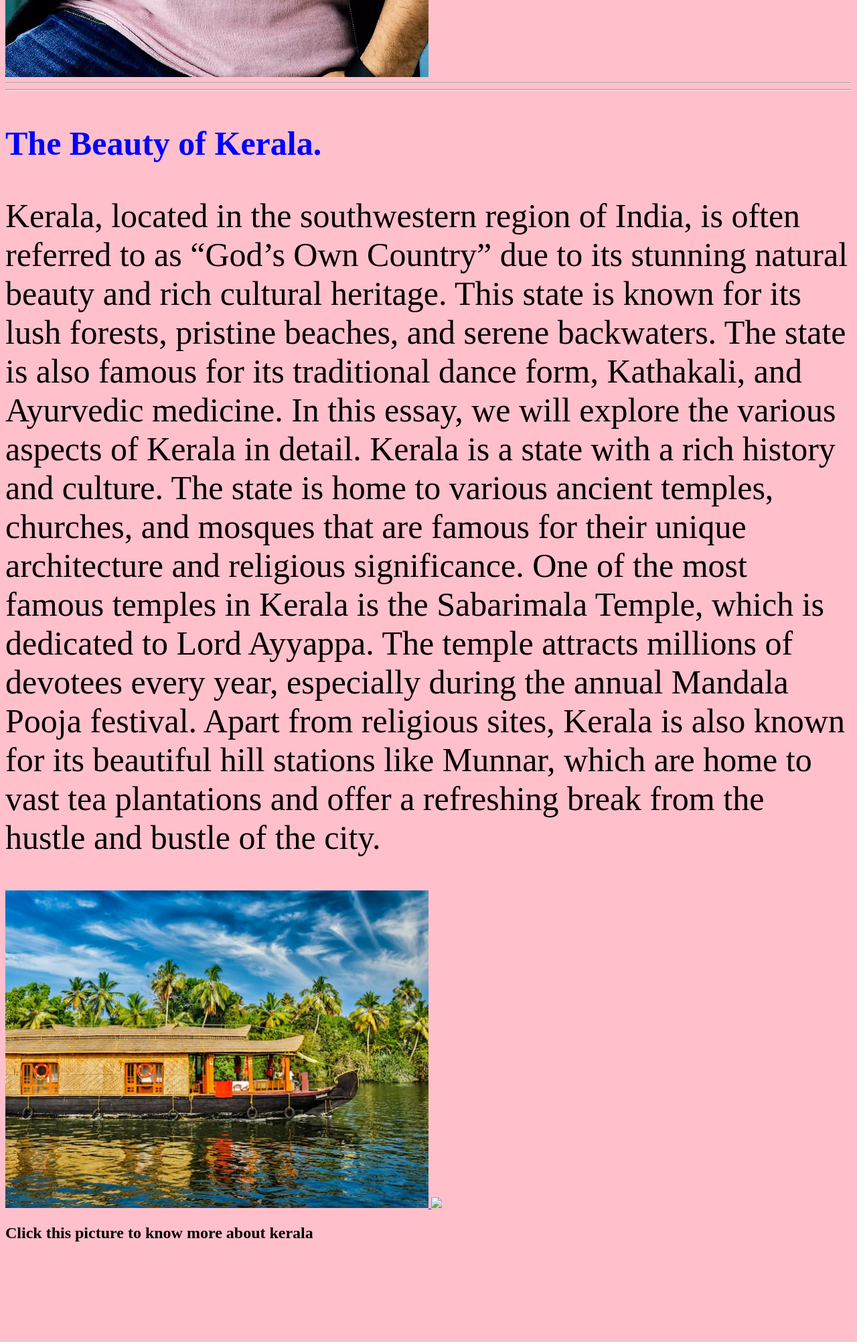
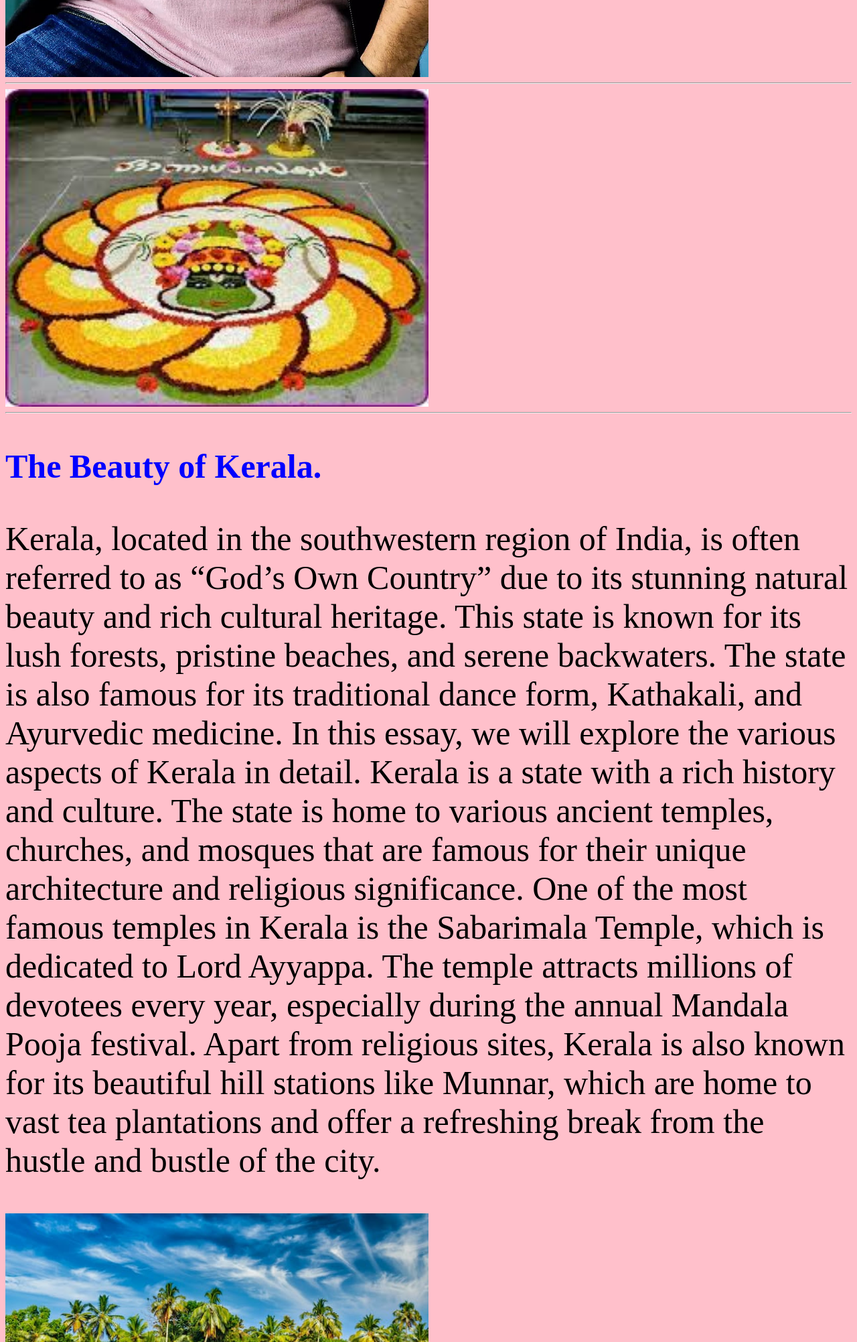
Before and after one commit to donkanadeexitha/s, a plain HTML site: page index.html in a window 1280 px wide. Shown: the part 1600-3603 px from the top of the page at 67% size. Before the commit the page ends 3474 px from the top, so only its background shows below. Drawn offline with Linux system fonts and the light colour scheme.

Commit message:
added image

```diff
--- a/index.html
+++ b/index.html
@@ -8,6 +8,7 @@
 YOUNG TIGER NTR </h2>
 <img width="50%" src="jr ntr.jpg">
 <hr>
+<img width="50%" src="image.jpg">
 <hr>
 <h3 style="color:blue;font-size:50px;font-family:italic;">
 The Beauty of Kerala.</h3>
@@ -15,7 +16,6 @@ The Beauty of Kerala.</h3>
 
 Kerala is a state with a rich history and culture. The state is home to various ancient temples, churches, and mosques that are famous for their unique architecture and religious significance. One of the most famous temples in Kerala is the Sabarimala Temple, which is dedicated to Lord Ayyappa. The temple attracts millions of devotees every year, especially during the annual Mandala Pooja festival. Apart from religious sites, Kerala is also known for its beautiful hill stations like Munnar, which are home to vast tea plantations and offer a refreshing break from the hustle and bustle of the city. </p>
 <a href="https://youtu.be/eiGdsH1g20k?si=4C2pQ1v0NrX5AJtW"><img width="50%" src="kerala.jpg">
-<img src="80%" src="image.jpg">
 </a>
 <h2>Click this picture to know more about kerala</h2>
 </body>
```
